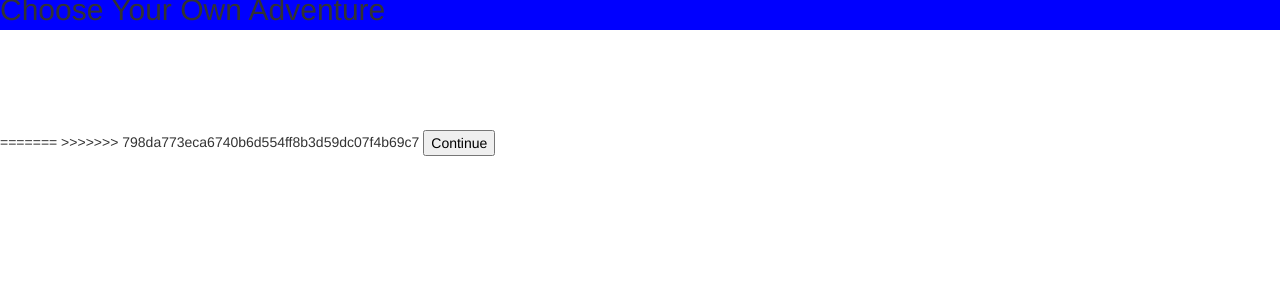
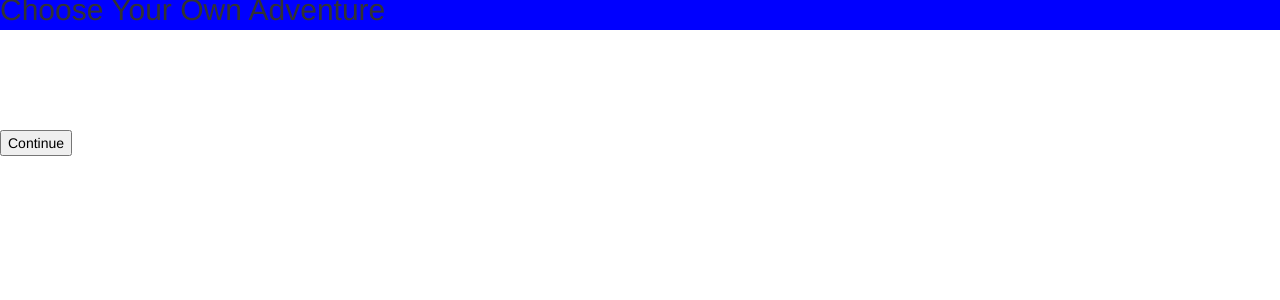
Before and after one commit to darchcruise/choose_your_own_adventure, a Rails app: page / in a window 1280 px wide. Shown: the top 300 px of the page. Run offline with Rails 7, Linux system fonts and the light colour scheme; the visitor is signed in with stand-in values (Sample User, id 1); data that the repository does not hold is empty; parts of the project's set-up code (start-up, migrations or seed data) failed here and were passed over; some libraries are stand-ins or nearby versions.

Commit message:
conflict resolved

```diff
--- a/app/views/adventures/game.html.erb
+++ b/app/views/adventures/game.html.erb
@@ -16,7 +16,7 @@
           <input type="radio" name="decision" value="2" id="q2"><%= @adventure[0].question_2 %><br/>
             <!--if not present it has no radio buttons to print.-->
       <% else %>
-<<<<<<< HEAD
+
           <% x = @adventure[0].id_of_story %> <!-- id_of_story column -->
           <% if x == 1 || x == 2 %>  <!-- if column equal 1 or 2 (ie adventure_id 3), make the buttons..-->
             <% leftbutton = x.to_f.to_s.succ %> <!-- 1.1 or 2.1-->
@@ -35,12 +35,6 @@
   <% end %>
 
 
-=======
-
->>>>>>> 798da773eca6740b6d554ff8b3d59dc07f4b69c7
-
-
-
   <button id="continue_button">Continue</button> <!--jquery script.js.file uses continue_button id to refresh page-->
 
 
```
Also changed, not shown: app/views/adventures/ajaxfunction.js.erb (line endings or trailing spaces).
